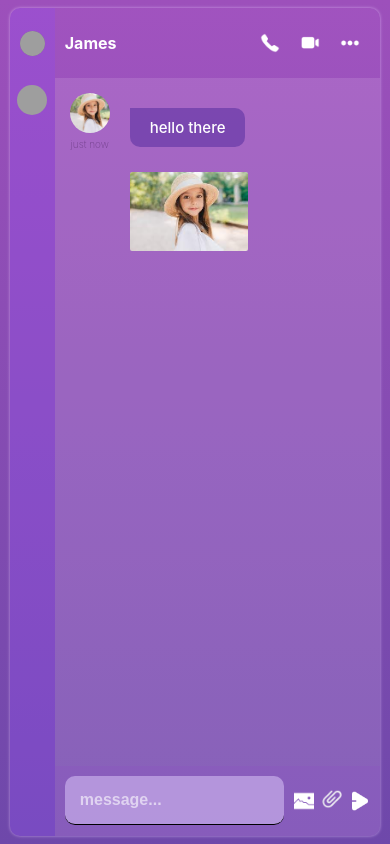
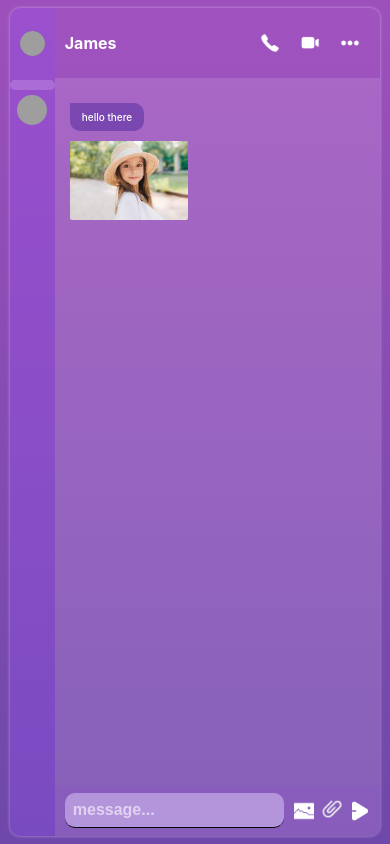
Before and after one commit to asadtariq-dev/messenger, a React (Create React App) app: page / in a window 390 px wide. Built offline with nearby package versions, Linux system fonts and the light colour scheme; grey boxes are pictures that could not be loaded; the HTML template or start-up script is replaced by a standard one; a web font is replaced by a local one.

Commit message:
Added media queries to make responsive UI

```diff
--- a/src/styles.scss
+++ b/src/styles.scss
@@ -63,6 +63,8 @@ button {
   color: rgba(255, 255, 255, 0.781);
   text-decoration: none;
   padding: 5px 8px;
+  font-size: 15px;
+  font-weight: bold;
 }
 
 .formContainer {
@@ -75,11 +77,23 @@ button {
     background-color: #ffffff0f;
     border-radius: 10px;
     display: flex;
+    width: 65%;
+    height: 80%;
     flex-direction: column;
     gap: 10px;
     align-items: center;
-    padding: 60px 200px;
+    justify-content: center;
     box-shadow: 0rem 0.0rem 0.2rem rgba(224, 193, 246, 0.532);
+
+    @include mobile() {
+      background-color: transparent;
+      box-shadow: none;
+
+      p {
+        text-align: center;
+      }
+    }
+
 
     .logo {
       font-family: 'Qwigley', cursive;
@@ -115,6 +129,7 @@ p {
   color: #ffffff81;
   font-size: 15px;
   font-weight: bold;
+  margin-bottom: 0px;
 }
 
 .homeContainer {
@@ -183,8 +198,10 @@ p {
   .sideBar {
     flex: 1;
     background-color: #8942fc3a;
+    min-width: fit-content;
 
     .navBar {
+      overflow-y: hidden;
       display: flex;
       align-items: center;
       height: 50px;
@@ -240,12 +257,24 @@ p {
       border-radius: 10px;
       border: 1px solid rgb(206, 146, 238);
       overflow: hidden;
+      padding: 5px;
+      height: fit-content;
+      max-height: 35%;
+      overflow: scroll;
 
-      input {
-        padding: 8px 28px;
-        margin-bottom: 8px;
-        box-shadow: 0rem 0rem 0rem rgba(255, 255, 255, 0.654);
+      &::-webkit-scrollbar {
+        display: none;
       }
+
+      & {
+        -ms-overflow-style: none;
+        scrollbar-width: none;
+      }
+    }
+
+    input {
+      padding: 8px 30px;
+      box-shadow: 0rem 0rem 0rem rgba(255, 255, 255, 0.654);
     }
 
     .users {
@@ -256,7 +285,6 @@ p {
       padding: 5px;
       color: white;
       font-weight: bold;
-
 
       &:hover {
         background-color: #5d33a2;
@@ -277,6 +305,28 @@ p {
     }
 
     .chats {
+      height: calc(100% - 190px);
+      overflow: scroll;
+
+      &::-webkit-scrollbar {
+        display: none;
+      }
+
+      & {
+        -ms-overflow-style: none;
+        scrollbar-width: none;
+      }
+
+      @include mobile() {
+
+        height: calc(100%);
+      }
+
+      @include tab() {
+
+        height: calc(100% - 80px);
+      }
+
       .userInfo {
         p {
           font-size: 14px;
@@ -318,18 +368,35 @@ p {
       height: calc(100% - 170px);
       overflow: scroll;
 
+      @include mobile() {
+        height: calc(100% - 150px);
+
+      }
+
       .message {
         display: flex;
         gap: 20px;
-        margin-bottom: 20px;
+        margin-bottom: 10px;
+
+        @include mobile() {
+          gap: 10px;
+          margin-bottom: 5px;
+        }
 
         .messageInfo {
           display: flex;
           flex-direction: column;
-          color: rgba(57, 22, 76, 0.452);
-          font-weight: 250;
-          font-size: 10px;
+          color: rgba(255, 255, 255, 0.598);
+          font-weight: 350;
+          font-size: 8px;
           align-items: center;
+          margin-bottom: 10px;
+
+          @include mobile() {
+            display: none;
+          }
+
+
 
           img {
             width: 40px;
@@ -350,16 +417,22 @@ p {
           p {
             color: white;
             background-color: #5e33a297;
-            padding: 10px 20px;
+            padding: 10px 16px;
             border-radius: 0px 10px 10px 10px;
             max-width: max-content;
             font-weight: 500;
+
+            @include mobile() {
+              font-size: 10px;
+              padding: 8px 12px;
+            }
           }
 
           img {
             width: 50%;
             border-radius: 2px;
             object-fit: cover;
+
           }
         }
 
@@ -390,10 +463,18 @@ p {
       padding: 10px;
       gap: 10px;
 
+      @include mobile() {
+        height: 30px;
+      }
+
       input {
         width: 100%;
         outline: none;
         box-shadow: 0rem 0rem 0rem rgba(81, 50, 60, 0.654);
+
+        @include mobile() {
+          padding: 8px;
+        }
       }
 
       .send {
```
